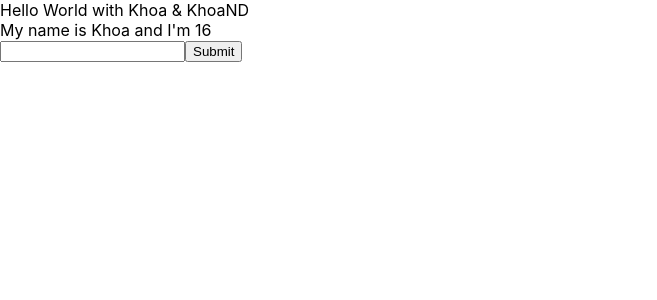
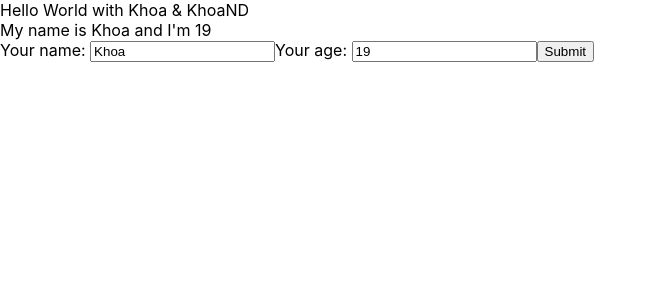
Before and after one commit to Khoa-Dam/my-react-app, a React (Create React App) app: page / in a window 1280 px wide. Shown: the top 300 px of the page, without its empty margins (0-657 px from the left). Built offline with nearby package versions, Linux system fonts and the light colour scheme.

Commit message:
Nesting Component

```diff
--- a/src/components/MyComponent.js
+++ b/src/components/MyComponent.js
@@ -1,55 +1,14 @@
 // class component
 // function component
 
-
 import React from 'react';
-
+import UserInfor from "./UserInfor.js"
 class MyComponent extends React.Component {
-
-  state = {
-    name: "Khoa",
-    address: "NguoiVN",
-    age: 16,
-  };
-
-  handleClick(event) {
-    console.log(">> Click me my button");
-    // console.log("Random", Math.floor(Math.random()*100 + 1));
-
-    //merge State => react class
-    this.setState({
-      name: "Khoa Đàm",
-      age: Math.floor(Math.random()*100 + 1)
-    })
-  }
-
-  handleOnMoverOver(event){
-    // console.log(event.pageX);
-  }
-  handleOnChangeInput = (event) => {
-    this.setState({
-      name : event.target.value,
-    })
-  }
-
-  handleOnSubmit(event) {
-    event.preventDefault();
-    console.log(this.state);
-  }
   //JSX
   render(){
     return (
       <div>
-
-        My name is {this.state.name} and I'm {this.state.age}
-        {/* <button onClick={(event) =>this.handleClick(event)}>Click me</button> */}
-        <form onSubmit={(event) => this.handleOnSubmit(event)}>
-          <input
-          type ="text"
-            onChange = {(event) => {this.handleOnChangeInput(event)}}
-          />
-          <button>Submit</button>
-        </form>
+        <UserInfor/>
       </div>
     );
   }
--- /dev/null
+++ b/src/components/UserInfor.js
@@ -0,0 +1,50 @@
+import React from "react";
+
+class UserInfor extends React.Component {
+
+  state = {
+    name: "Khoa",
+    address: "NguoiVN",
+    age: 19,
+  };
+
+  handleOnChangeInput = (event) => {
+    this.setState({
+      name : event.target.value,
+    })
+  }
+  handleOnChangeAge = (event) => {
+    this.setState({
+      age : event.target.value,
+    })
+  }
+
+  handleOnSubmit(event) {
+    event.preventDefault();
+    console.log(this.state);
+  }
+  render(){
+    return (
+      <div>
+      My name is {this.state.name} and I'm {this.state.age}
+      {/* <button onClick={(event) =>this.handleClick(event)}>Click me</button> */}
+      <form onSubmit={(event) => this.handleOnSubmit(event)}>
+      <label>Your name: </label>
+        <input
+        value = {this.state.name}
+        type ="text"
+          onChange = {(event) => {this.handleOnChangeInput(event)}}
+        />
+      <label>Your age: </label>
+        <input
+        value = {this.state.age}
+        type ="text"
+          onChange = {(event) => {this.handleOnChangeAge(event)}}
+        />
+        <button>Submit</button>
+      </form>
+    </div>
+    )
+  }
+}
+export default UserInfor;
```
